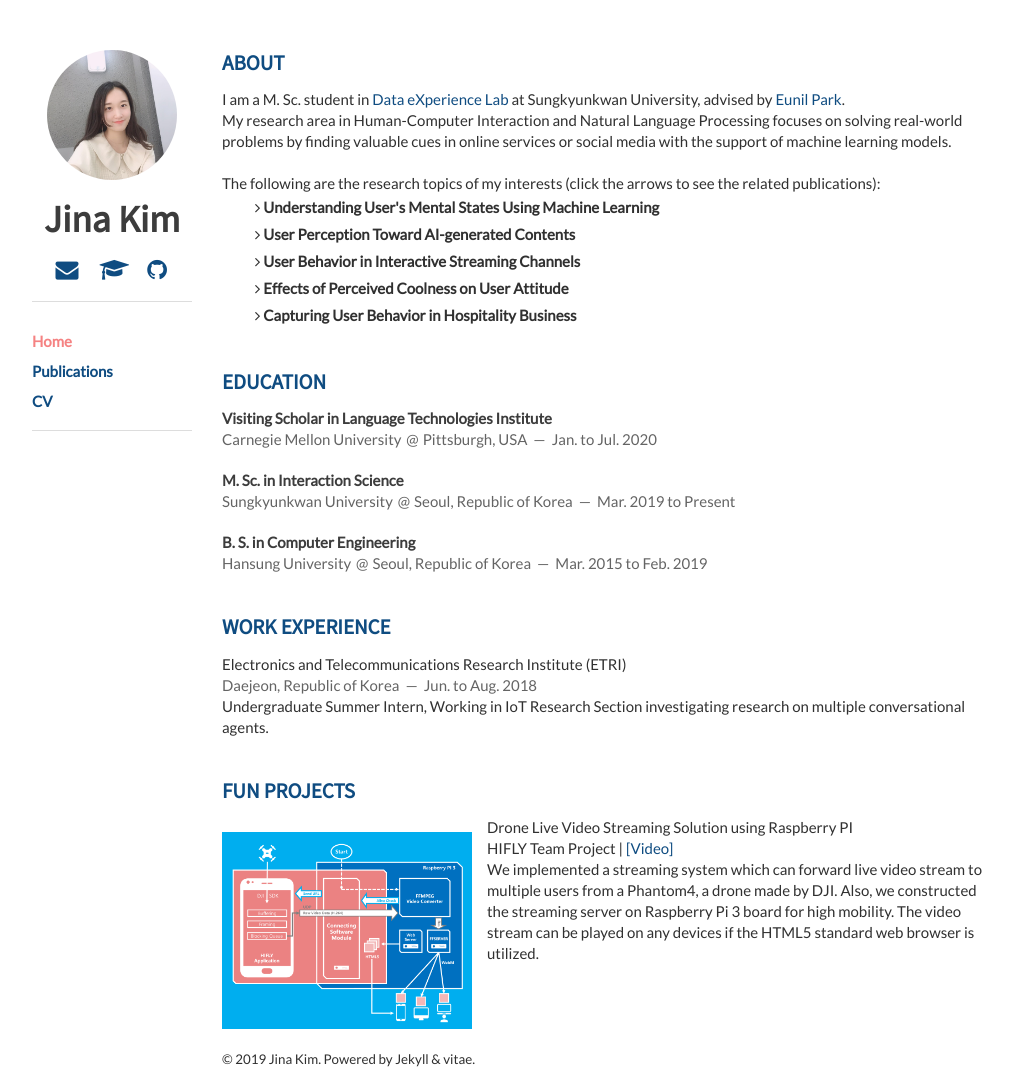
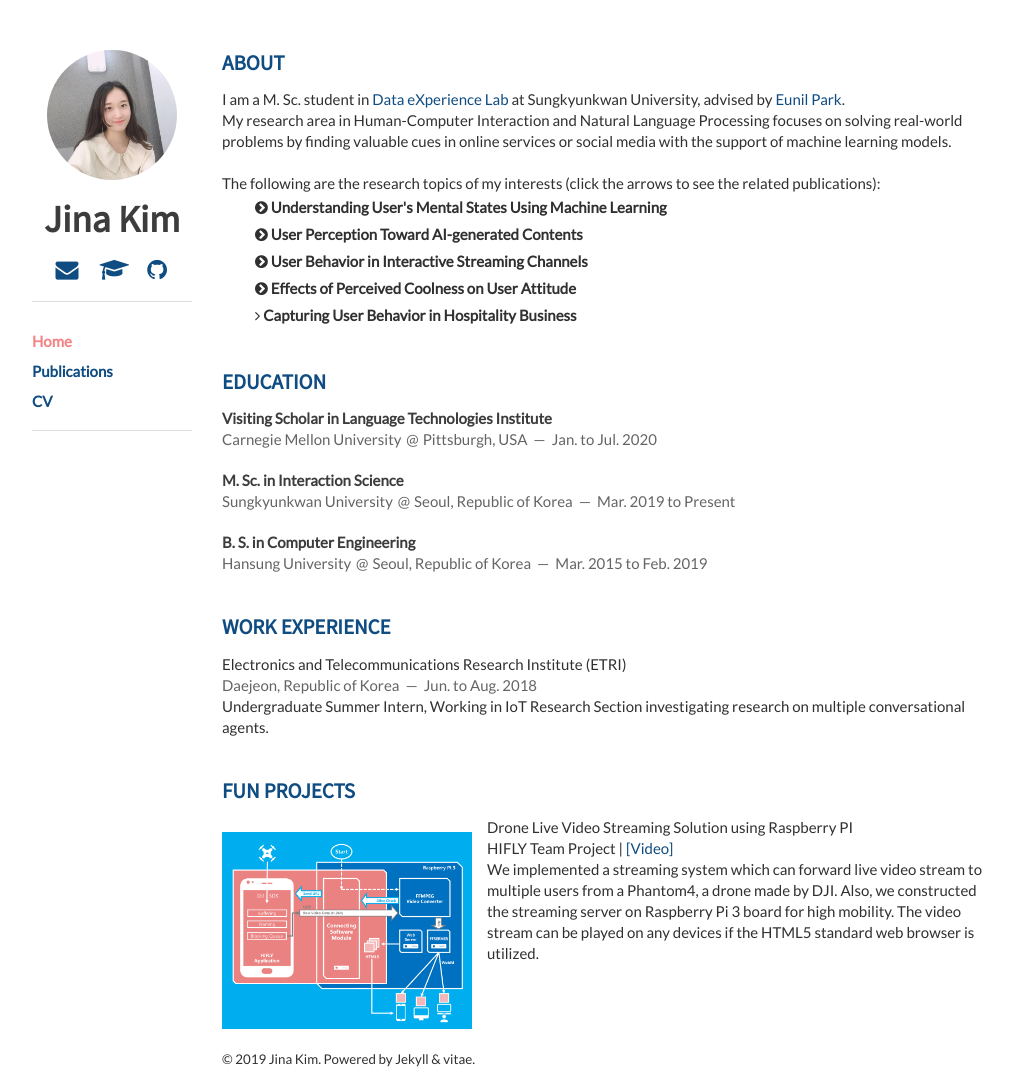
Before and after one commit to Jina-Kim/Jina-Kim.github.io, a Jekyll site: the page built from index.html, in a window 1280 px wide. Shown: the whole page, without its empty margins (138-1151 px from the left). Built offline with Jekyll 4.4.1, drawn with Linux system fonts in a browser that asks for light colours; nearby versions of some CDN libraries; the list of posts is cut into pages by our own code.

Commit message:
Update about.html

```diff
--- a/_includes/about.html
+++ b/_includes/about.html
@@ -7,23 +7,23 @@
           The following are the research topics of my interests (click the arrows to see the related publications):
         </p>
         <dl>
-            <dt class="detailed"><i class="fa fa-angle-right"></i> Understanding User's Mental States Using Machine Learning</dt>
+            <dt class="detailed"><i class="fa fa-chevron-circle-right"></i> Understanding User's Mental States Using Machine Learning</dt>
             <dd>[Scientific Reports] A deep learning model for detecting mental illness from user content on social media</dd>
         </dl>
 
         <dl>
-            <dt class="detailed"><i class="fa fa-angle-right"></i> User Perception Toward AI-generated Contents</dt>
+            <dt class="detailed"><i class="fa fa-chevron-circle-right"></i> User Perception Toward AI-generated Contents</dt>
             <dd>[TI] Can AI be a content generator? Effects of content generators and information delivery methods on the psychology of content consumers</dd>
         </dl>
 
         <dl>
-            <dt class="detailed"><i class="fa fa-angle-right"></i> User Behavior in Interactive Streaming Channels</dt>
+            <dt class="detailed"><i class="fa fa-chevron-circle-right"></i> User Behavior in Interactive Streaming Channels</dt>
             <dd>[CSCW Extended Abstracts] Who will Subscribe to My Streaming Channel?: The Case of Twitch</dd>
             <dd>[TI] Cross-cultural comparison of interactive streaming services: Evidence from Twitch</dd>
         </dl>
 
         <dl>
-            <dt class="detailed"><i class="fa fa-angle-right"></i> Effects of Perceived Coolness on User Attitude</dt>
+            <dt class="detailed"><i class="fa fa-chevron-circle-right"></i> Effects of Perceived Coolness on User Attitude</dt>
             <dd>[JRCS] Beyond coolness: Predicting the technology adoption of interactive wearable devices</dd>
         </dl>
 
--- a/_includes/analytics.html
+++ b/_includes/analytics.html
@@ -11,6 +11,8 @@
   $(document).ready(function(){
     $(".detailed").click(function(){
         $(this).parent().children("dd").toggle();
+        $(this).find('i').toggleClass('fa-chevron-circle-down fa-chevron-circle-right');
     });
   });
+
 </script>
```
